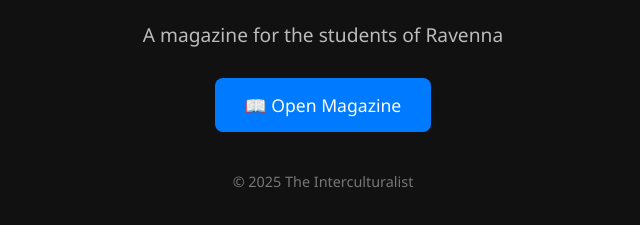
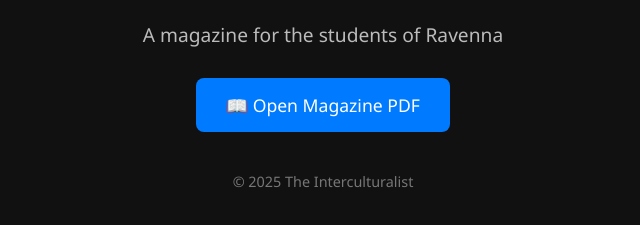
Before and after one commit to theinterculturalistravenna-source/The-Interculturalist-Vol-1-2025, a plain HTML site: page index.html in a window 1280 px wide. Shown: the part 91-316 px from the top of the page, without its empty margins (317-957 px from the left). Drawn offline with Linux system fonts and the light colour scheme.

Commit message:
Update index.html

```diff
--- a/index.html
+++ b/index.html
@@ -8,8 +8,8 @@
   <!-- Metadatos para vista previa en redes -->
   <meta property="og:title" content="The Interculturalist Vol. 1">
   <meta property="og:description" content="A magazine for the students of Ravenna">
-  <meta property="og:image" content="https://raw.githubusercontent.com/TU_USUARIO/the-interculturalist/main/portada.jpg">
-  <meta property="og:url" content="https://TU_USUARIO.github.io/the-interculturalist/">
+  <meta property="og:image" content="https://raw.githubusercontent.com/theinterculturalistravenna-source/The-Interculturalist-Vol-1-2025/main/ISSUE%201.png">
+  <meta property="og:url" content="https://theinterculturalistravenna-source.github.io/The-Interculturalist-Vol-1-2025/">
   <meta property="og:type" content="website">
 
   <style>
@@ -53,9 +53,9 @@
   <h1>The Interculturalist Vol. 1</h1>
   <p>A magazine for the students of Ravenna</p>
 
-  <!-- Botón para abrir el flipbook en AnyFlip -->
-  <a class="button" href="https://anyflip.com/ivjfw/xgvk/" target="_blank">
-    📖 Open Magazine
+  <!-- Botón para abrir el PDF -->
+  <a class="button" href="https://github.com/theinterculturalistravenna-source/The-Interculturalist-Vol-1-2025/blob/main/Front%20A4.pdf" target="_blank">
+    📖 Open Magazine PDF
   </a>
 
   <footer>
```
